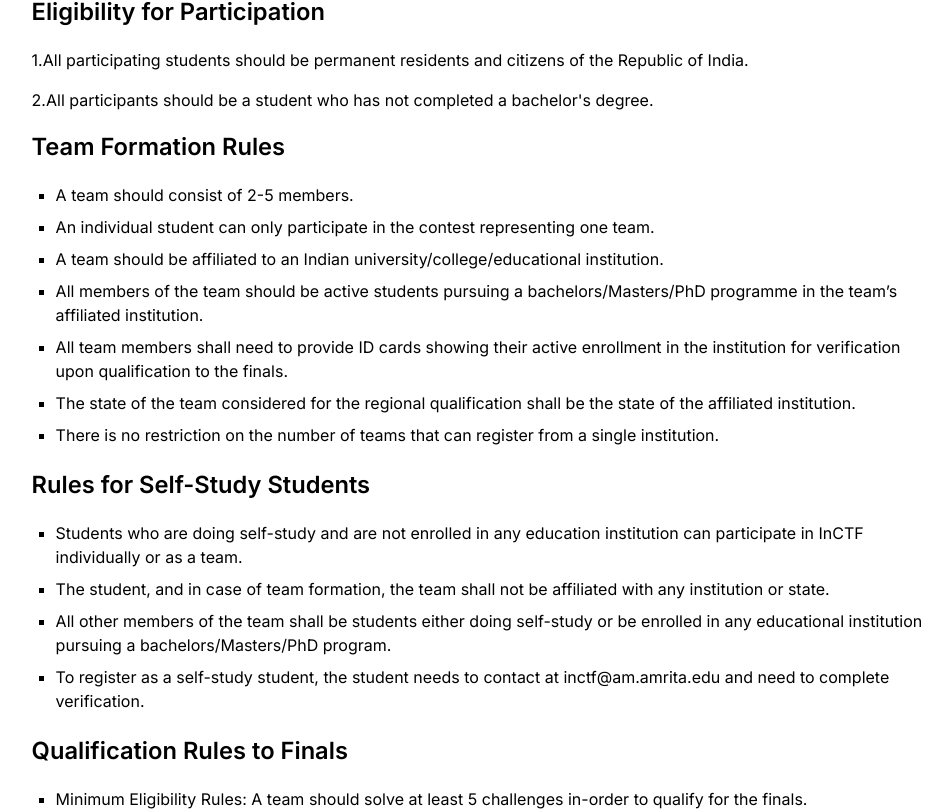
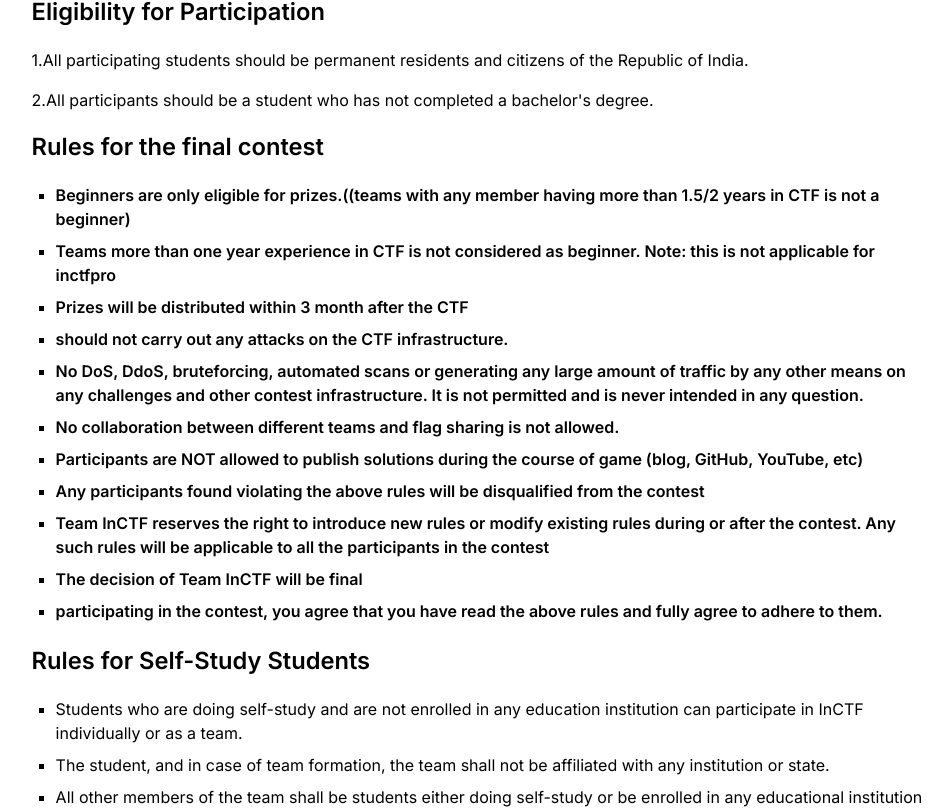
Before and after one commit to traboda/inctfj, a Next.js app: page /rules in a window 1280 px wide. Shown: the part 487-1299 px from the top of the page, without its empty margins (10-962 px from the left). Built offline with nearby package versions, Linux system fonts and the light colour scheme; some icons are missing.

Commit message:
update the rules page

```diff
--- a/pages/rules.jsx
+++ b/pages/rules.jsx
@@ -59,15 +59,21 @@ const RulePage = () => {
                     <p>
                         2.All participants should be a student who has not completed a bachelor's degree.
                     </p>
-                    <h2>Team Formation Rules</h2>
+                    <h2>Rules for the final contest</h2>
                     <ul>
-                        <li>A team should consist of 2-5 members.</li>
-                        <li>An individual student can only participate in the contest representing one team.</li>
-                        <li>A team should be affiliated to an Indian university/college/educational institution.</li>
-                        <li>All members of the team should be active students pursuing a bachelors/Masters/PhD programme in the team’s affiliated institution.</li>
-                        <li>All team members shall need to provide ID cards showing their active enrollment in the institution for verification upon qualification to the finals.</li>
-                        <li>The state of the team considered for the regional qualification shall be the state of the affiliated institution.</li>
-                        <li>There is no restriction on the number of teams that can register from a single institution.</li>
+                            <li><b>Beginners are only eligible for prizes.((teams with any member having more than 1.5/2 years in CTF is not a beginner)</b></li>
+                            <li><b>Teams more than one year experience in CTF is not considered as beginner. Note: this is not applicable for inctfpro</b></li>
+                            <li><b>Prizes will be distributed within 3 month after the CTF</b></li>
+
+                            <li><b> should not carry out any attacks on the CTF infrastructure.</b></li>
+                            <li><b>No DoS, DdoS, bruteforcing, automated scans or generating any large amount of traffic by any other means on any challenges and other contest infrastructure. It is not permitted and is never intended in any question.</b></li>
+                            <li><b>No collaboration between different teams and flag sharing is not allowed.</b></li>
+                            <li><b>Participants are NOT allowed to publish solutions during the course of game (blog, GitHub, YouTube, etc)</b></li>
+                            <li><b>Any participants found violating the above rules will be disqualified from the contest</b></li>
+                            <li><b>Team InCTF reserves the right to introduce new rules or modify existing rules during or after the contest. Any such rules will be applicable to all the participants in the contest</b></li>
+                            <li><b> The decision of Team InCTF will be final</b></li>
+                            <li> <b> participating in the contest, you agree that you have read the above rules and fully agree to adhere to them.</b></li>
+
                     </ul>
                     <h2>Rules for Self-Study Students</h2>
                     <ul>
```
